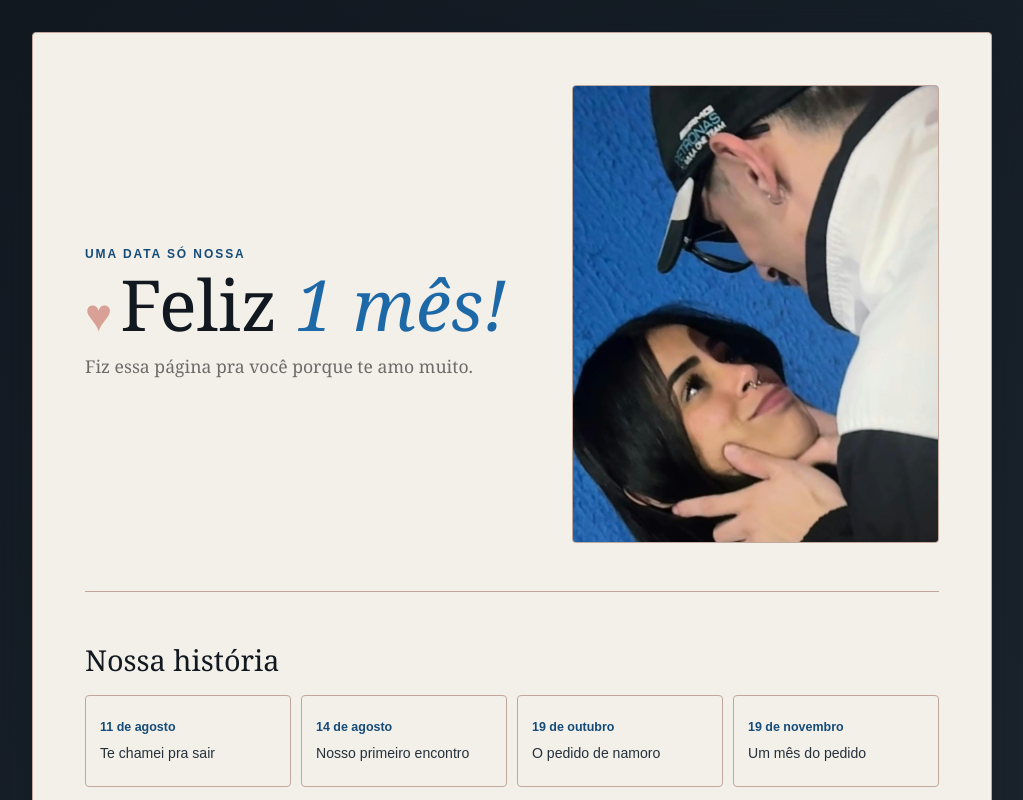
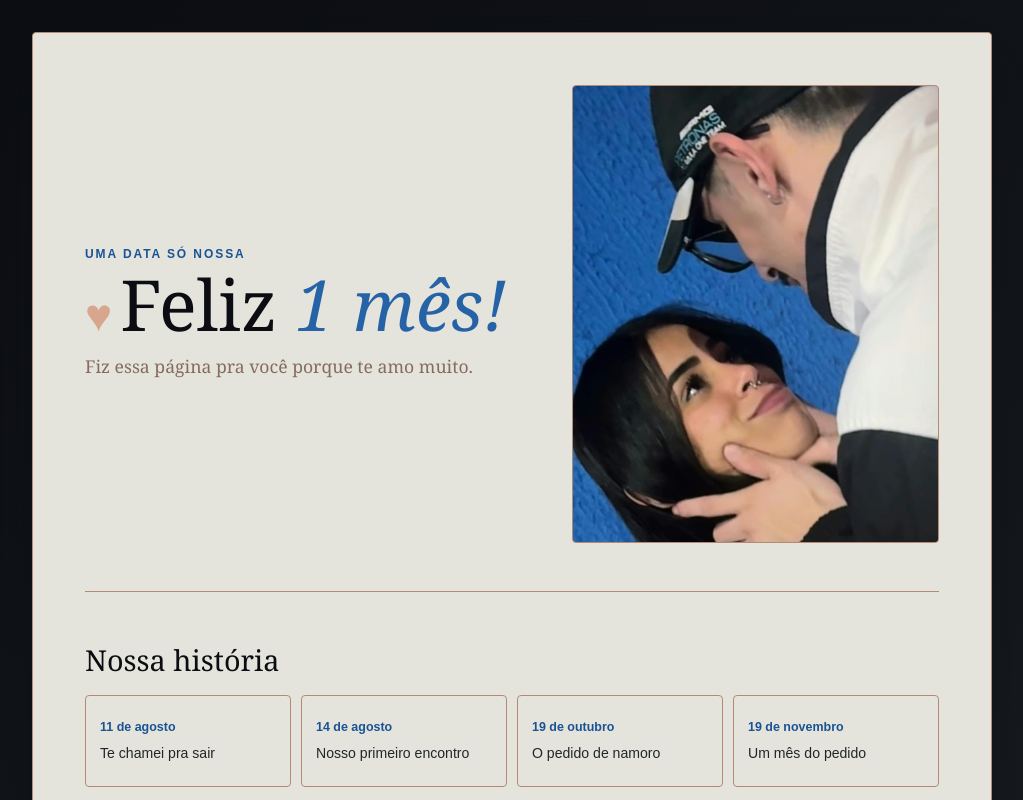
Before and after one commit to HDKAFL/amor, a plain HTML site: page index.html in a window 1280 px wide. Shown: the top 800 px of the page, without its empty margins (128-1151 px from the left). Drawn offline with Linux system fonts and the light colour scheme.

```diff
--- a/index.html
+++ b/index.html
@@ -3,7 +3,7 @@
 <head>
   <meta charset="UTF-8">
   <meta name="viewport" content="width=device-width, initial-scale=1.0">
-  <meta name="theme-color" content="#111820">
+  <meta name="theme-color" content="#0B0D12">
   <meta name="description" content="Fiz essa página pra você porque te amo muito.">
   <title>Nosso primeiro mês 💗</title>
   <link rel="canonical" href="https://hdkafl.github.io/amor/">
@@ -21,14 +21,14 @@
   <style>
     :root {
       color-scheme: light;
-      --blue: #1D68A6;
-      --blue-dark: #154B78;
-      --black: #111820;
-      --graphite: #25303A;
-      --white-soft: #F3F0EA;
-      --peach: #D9A095;
-      --caramel: #C0A69B;
-      --brown-gray: #6D6B6A;
+      --blue: #2562A6;
+      --blue-dark: #1A5394;
+      --black: #0B0D12;
+      --graphite: #222629;
+      --white-soft: #E4E4DC;
+      --peach: #D7A68D;
+      --caramel: #B48A76;
+      --brown-gray: #866B5F;
       --muted: var(--brown-gray);
       --line: var(--caramel);
     }
@@ -54,7 +54,7 @@
       background: var(--white-soft);
       border: 1px solid var(--line);
       border-radius: 4px;
-      box-shadow: 0 20px 60px rgb(17 24 32 / 45%);
+      box-shadow: 0 20px 60px rgb(11 13 18 / 45%);
       animation: appear 650ms ease both;
     }
 
```
